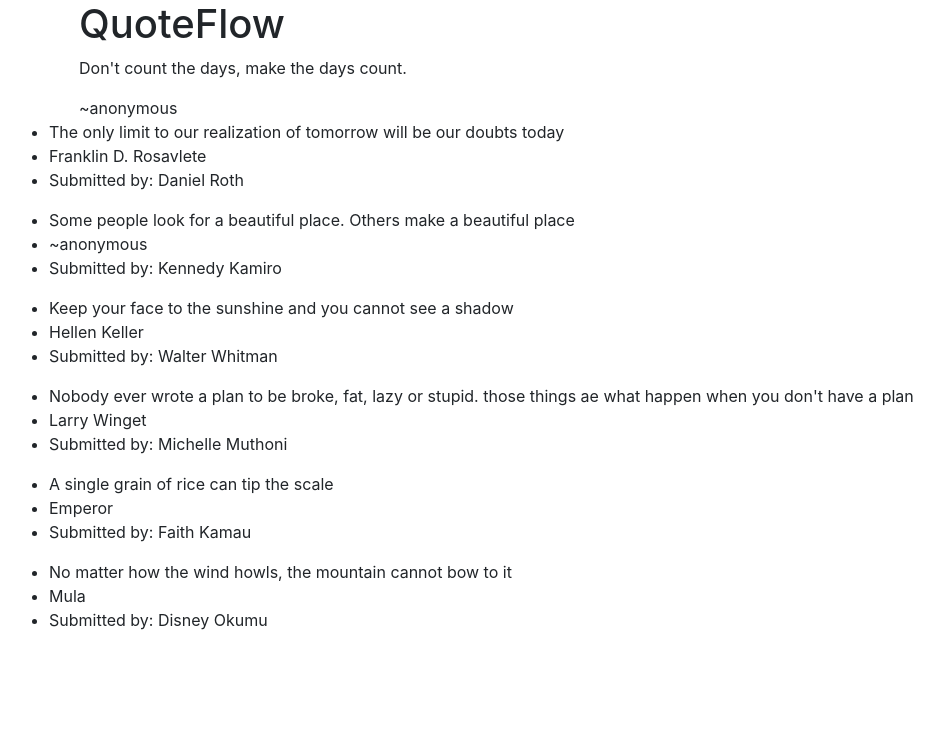
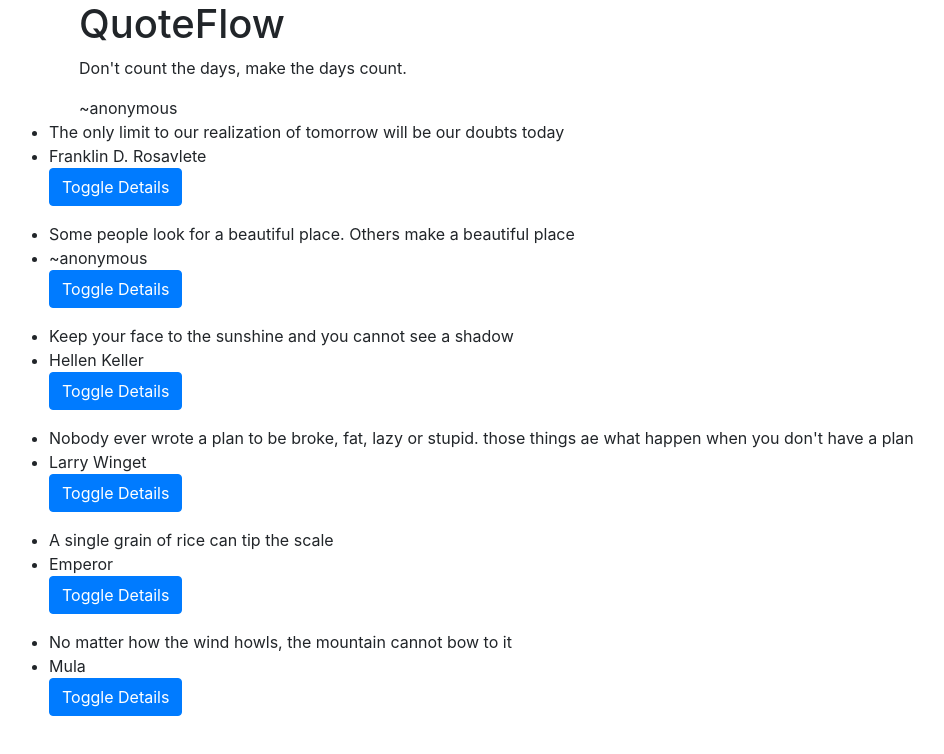
Before and after one commit to FrancisFlow/quoteflow, an Angular app: page / in a window 1280 px wide. Shown: the top 754 px of the page, without its empty margins (6-950 px from the left). Built offline with nearby package versions, Linux system fonts and the light colour scheme.

Commit message:
Created a loop logic to register the index of each quote instance, plus a button to toggle details, also added an ngIf directive to showiSubmit

```diff
--- a/src/app/quotes/quotes.component.html
+++ b/src/app/quotes/quotes.component.html
@@ -2,14 +2,15 @@
 
 <div class="container-fluid">
 
-<ul *ngFor='let quote of quotes'>
+<ul *ngFor='let quote of quotes; let i = index'>
     <li>
         {{quote.aQuote}}
     </li>
     <li>
         {{quote.author}}
     </li>
-    <app-quote-details [quote]='quote' ></app-quote-details>
+    <button (click)='toggleDetails(i)' class="btn btn-primary" >Toggle Details</button>
+    <app-quote-details *ngIf='quote.showiSubmit' [quote]='quote' ></app-quote-details>
 </ul>
 
 </div>
```
